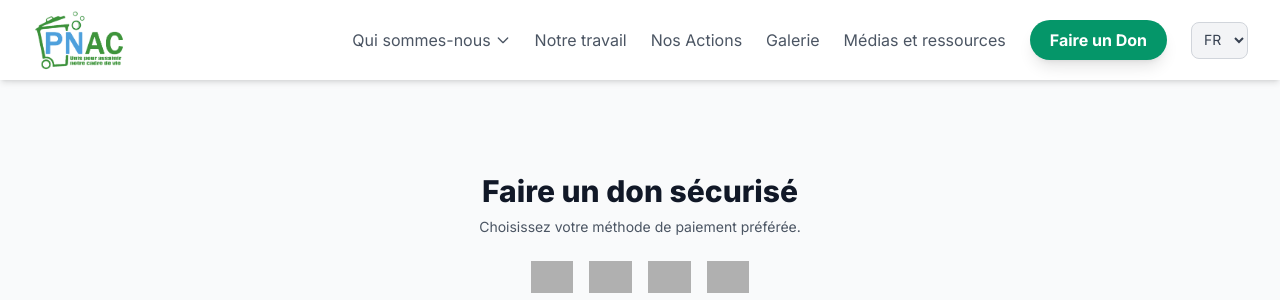
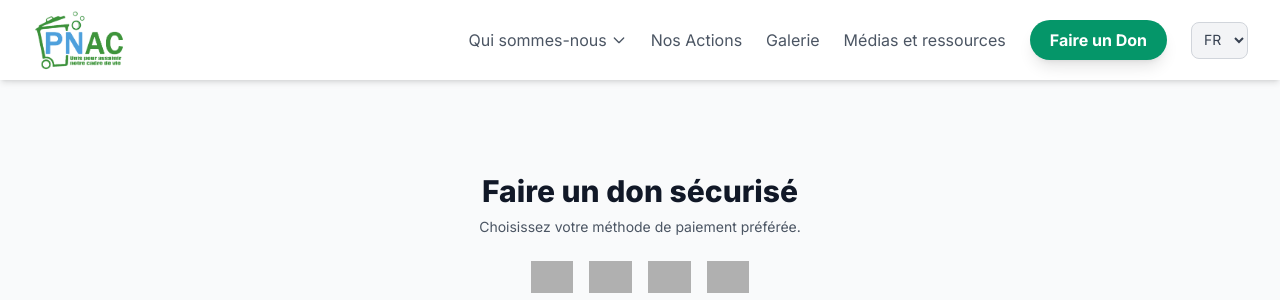
Before and after one commit to jokashongwe/pnac, a Django app: page /fr/donate/ in a window 1280 px wide. Shown: the top 300 px of the page. Run offline with Django 5.2, Linux system fonts and the light colour scheme; some libraries are stand-ins or nearby versions; grey boxes are pictures that could not be loaded.

Commit message:
Fix values

```diff
--- a/templates/base.html
+++ b/templates/base.html
@@ -108,8 +108,6 @@
                         </div>
                     </div>
 
-                    <a href="{% url 'event_list' %}" class="text-gray-600 hover:text-pnacGreen font-medium transition">{% trans "Notre travail" %}</a>
-
                     <a href="{% url 'event_list' %}" class="text-gray-600 hover:text-pnacGreen font-medium transition">{% trans "Nos Actions" %}</a>
 
                     <a href="{% url 'gallery' %}" class="text-gray-600 hover:text-pnacGreen font-medium transition">{% trans "Galerie" %}</a>
@@ -170,8 +168,6 @@
                         <a href="#" class="block px-3 py-1 text-sm text-gray-600">{% trans "ONG & Privé" %}</a>
                     </div>
                 </div>
-
-                <a href="{% url 'event_list' %}" class="block px-3 py-2 rounded-md text-base font-medium text-gray-700 hover:text-pnacGreen hover:bg-green-50">{% trans "Notre travail" %}</a>
                 <a href="{% url 'event_list' %}" class="block px-3 py-2 rounded-md text-base font-medium text-gray-700 hover:text-pnacGreen hover:bg-green-50">{% trans "Nos Actions" %}</a>
                 <a href="{% url 'gallery' %}" class="text-gray-600 hover:text-pnacGreen font-medium transition">{% trans "Galerie" %}</a>
                 <a href="{% url 'resource_list' %}" class="text-gray-600 hover:text-pnacGreen font-medium transition">{% trans "Médias et ressources" %}</a>
```
